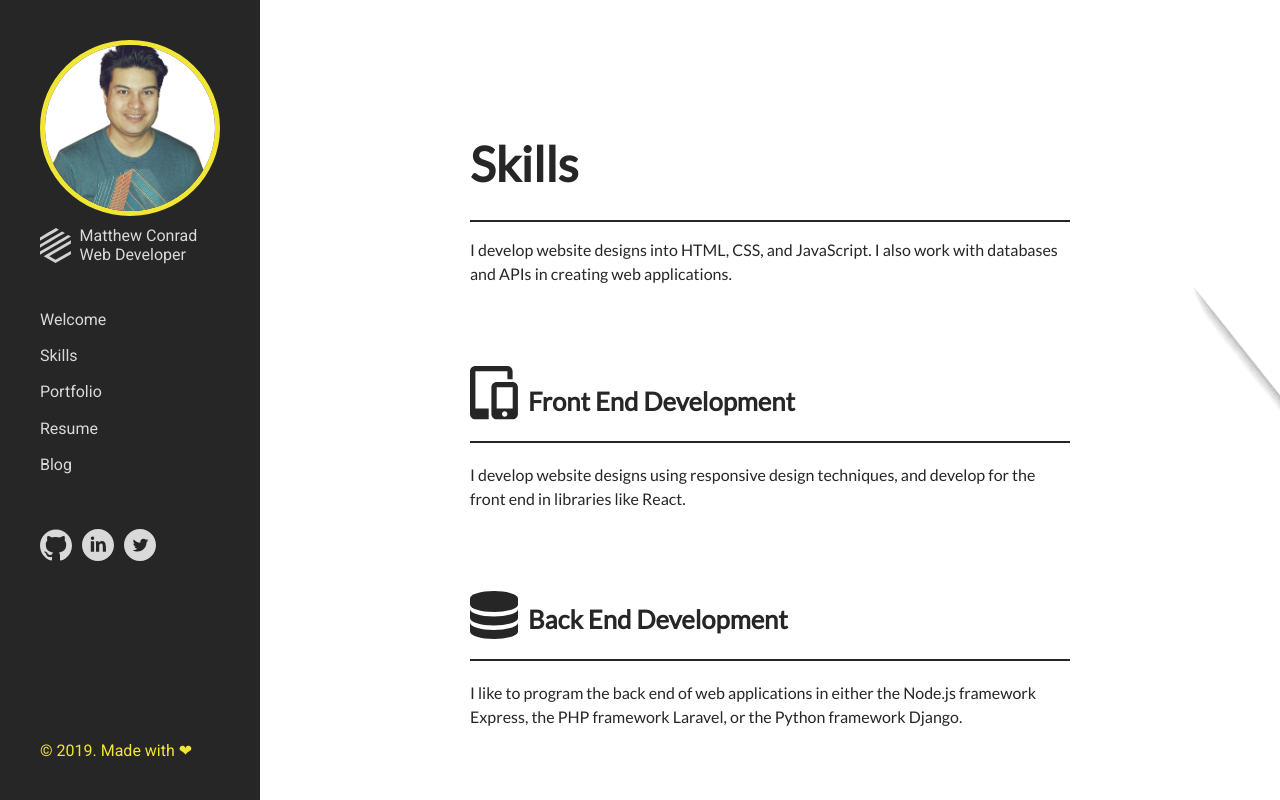
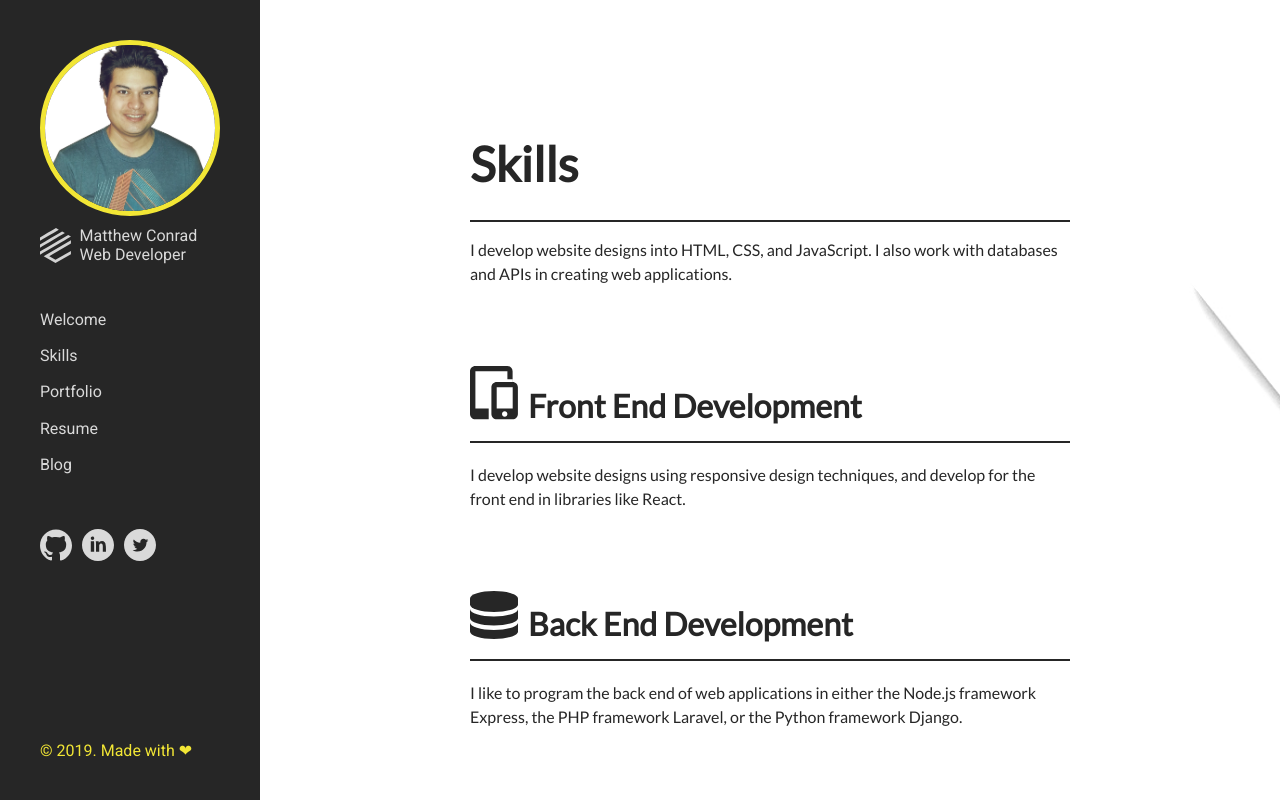
Before and after one commit to mvrad/portfolio, a React (Create React App) app: page /skills in a window 1280 px wide. Shown: the top 800 px of the page. Built offline with nearby package versions, Linux system fonts and the light colour scheme.

Commit message:
Change .skills h2 font size for larger screens

```diff
--- a/src/styles/scss/layout/_typography.scss
+++ b/src/styles/scss/layout/_typography.scss
@@ -99,3 +99,9 @@
     font-weight: 400;
   }
 }
+
+.skills h2 {
+  @include mq(medium) {
+    font-size: 2em;
+  }
+}
```
